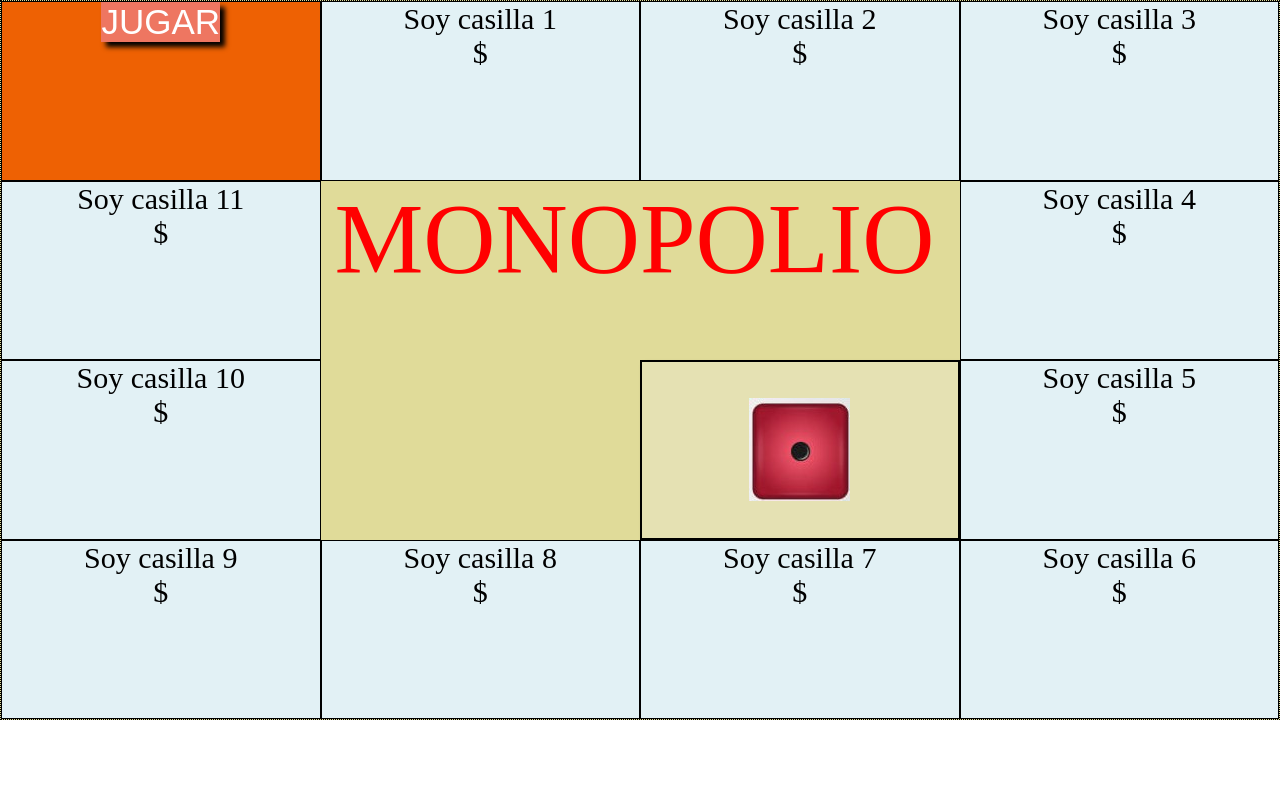
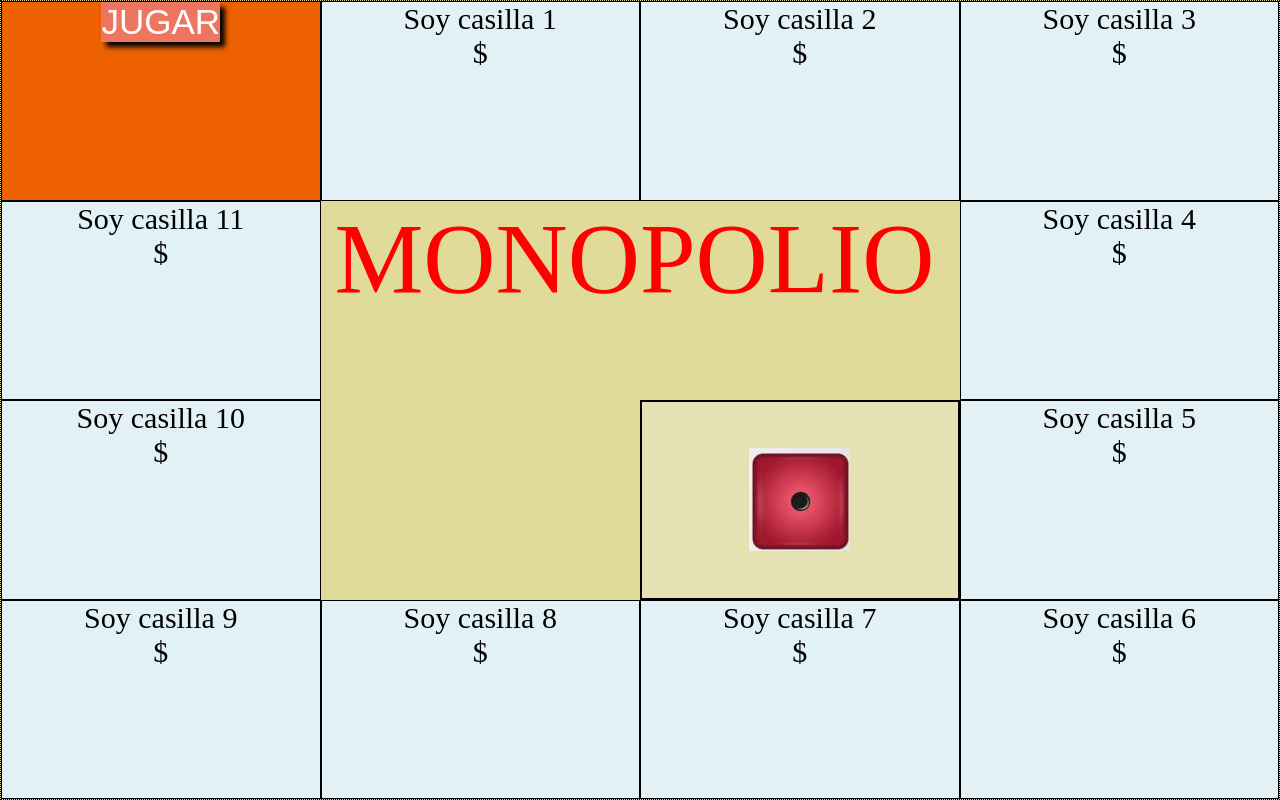
Before and after one commit to camj10/proyectoMonopolio, a Flask app: template templates/index.html in a window 1280 px wide. Run offline with Flask 2, Linux system fonts and the light colour scheme; the template is opened without the code that fills it, so the values that code supplies are empty; some libraries are stand-ins or nearby versions.

Commit message:
Cambié la disposición de height, la altura a 100% para que el tablero ocupe el total de la pantalla

```diff
--- a/static/styles.css
+++ b/static/styles.css
@@ -4,7 +4,7 @@
   box-sizing: border-box;
 }
 .tablero {
-  height: 90%;
+  height: 100%;
   width: 100%;
   display: grid;
   grid-template-columns: repeat(4,1fr);
```
